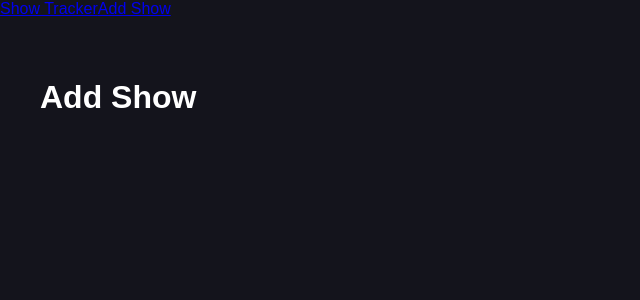
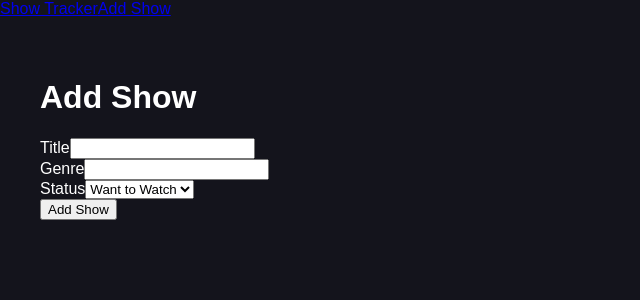
Before and after one commit to amanda-andersson/show-tracker, a React (Vite) app: page /add in a window 1280 px wide. Shown: the top 300 px of the page, without its empty margins (0-640 px from the left). Built offline with nearby package versions, Linux system fonts and the light colour scheme.

Commit message:
Add show form and POST request

```diff
--- a/src/pages/AddShow.tsx
+++ b/src/pages/AddShow.tsx
@@ -1,5 +1,94 @@
+import { useState } from 'react'
+import { useNavigate } from 'react-router'
+import { API_URL } from '../config'
+
 function AddShow() {
-  return <h1>Add Show</h1>
+  const [title, setTitle] = useState('')
+  const [category, setCategory] = useState('')
+  const [status, setStatus] = useState('Want to Watch')
+
+  const navigate = useNavigate()
+const [error, setError] = useState('')
+const [loading, setLoading] = useState(false)
+
+async function handleSubmit(e: React.SubmitEvent<HTMLFormElement>) {
+  e.preventDefault()
+  setLoading(true)
+  setError('')
+
+  try {
+    const response = await fetch(API_URL, {
+      method: 'POST',
+      headers: {
+        'Content-Type': 'application/json',
+      },
+      body: JSON.stringify({
+        title,
+        category,
+        status,
+      }),
+    })
+
+    if (!response.ok) {
+      throw new Error('Could not add show')
+    }
+
+    navigate('/')
+  } catch {
+    setError('Something went wrong. Please try again.')
+  } finally {
+    setLoading(false)
+  }
+}
+
+  return (
+    <div>
+      <h1>Add Show</h1>
+
+      <form onSubmit={handleSubmit}>
+        <div>
+          <label htmlFor="title">Title</label>
+          <input
+            id="title"
+            type="text"
+            value={title}
+            onChange={(e) => setTitle(e.target.value)}
+            required
+          />
+        </div>
+
+        <div>
+          <label htmlFor="category">Genre</label>
+          <input
+            id="category"
+            type="text"
+            value={category}
+            onChange={(e) => setCategory(e.target.value)}
+          />
+        </div>
+
+        <div>
+          <label htmlFor="status">Status</label>
+          <select
+            id="status"
+            value={status}
+            onChange={(e) => setStatus(e.target.value)}
+          >
+            <option value="Want to Watch">Want to Watch</option>
+            <option value="Watching">Watching</option>
+            <option value="Up to Date">Up to Date</option>
+            <option value="Completed">Completed</option>
+            <option value="Dropped">Dropped</option>
+          </select>
+        </div>
+
+{error && <p>{error}</p>}
+        <button type="submit" disabled={loading}>
+  {loading ? 'Adding...' : 'Add Show'}
+</button>
+      </form>
+    </div>
+  )
 }
 
 export default AddShow
```
